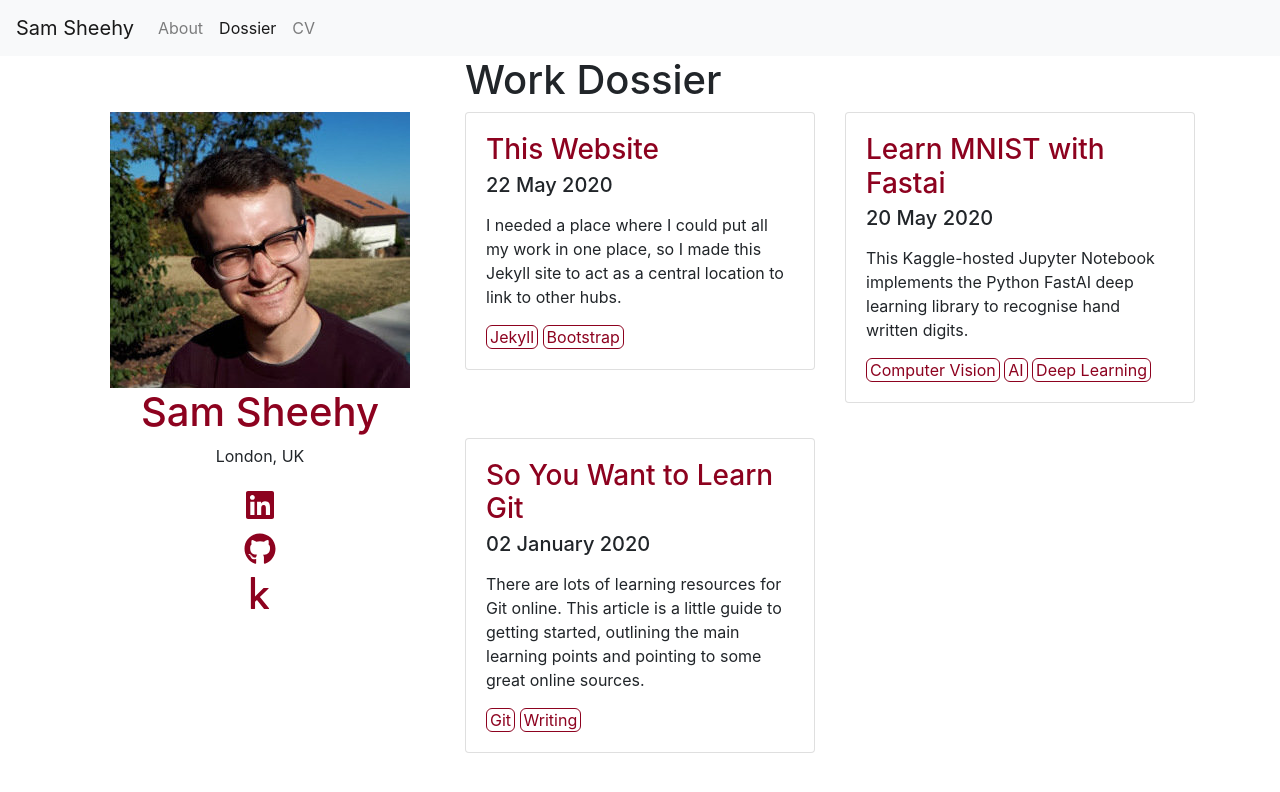
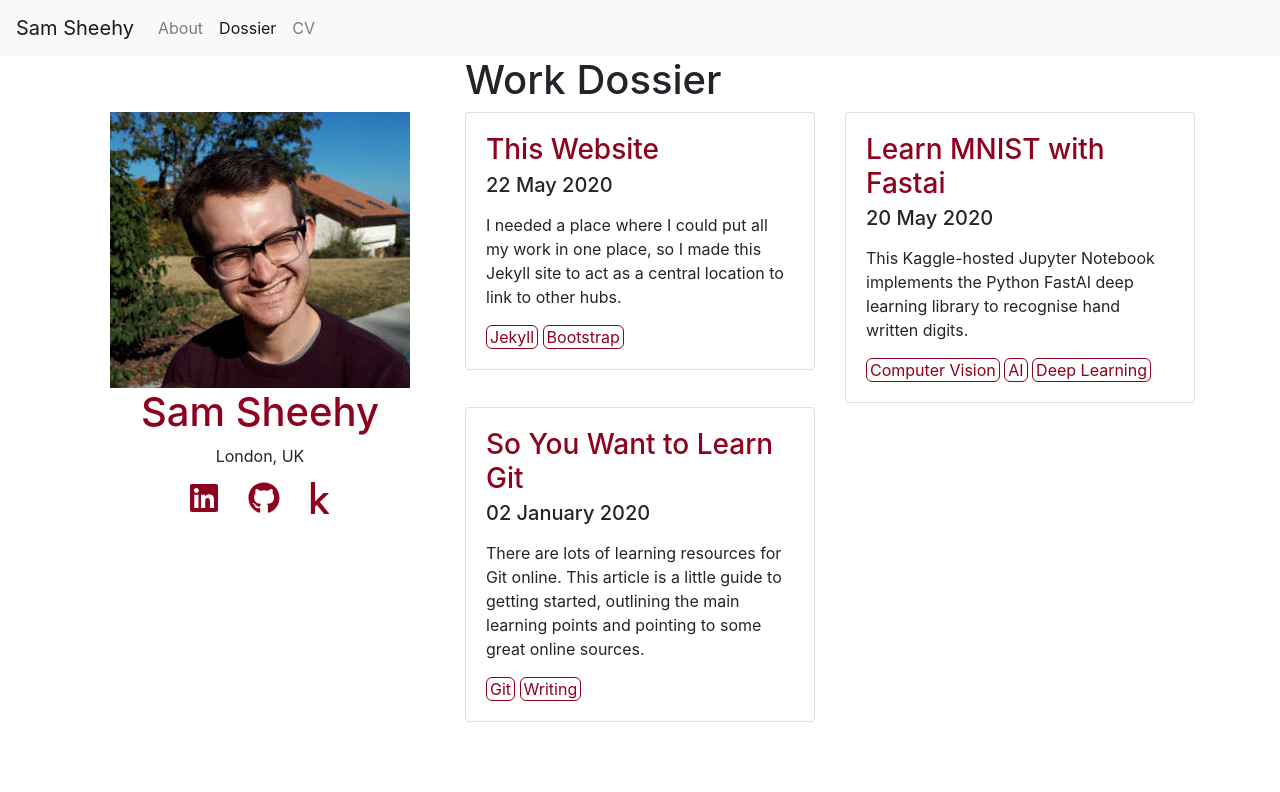
Before and after one commit to sheeshee/sheeshee.github.io, a Jekyll site: the page built from index.html, in a window 1280 px wide. Shown: the top 792 px of the page. Built offline with Jekyll 4.4.1, drawn with Linux system fonts in a browser that asks for light colours; nearby versions of some CDN libraries.

Commit message:
Refactor default layout.

```diff
--- a/_includes/social.html
+++ b/_includes/social.html
@@ -1,14 +1,15 @@
-<div class="d-flex align-items-center flex-column bd-highlight mb-3 flex-grow-0">
+<div class="d-flex flex-xs-row flex-lg-row flex-sm-column
+flex-md-column align-items-center justify-content-center bd-highlight flex-grow-0 fa-2x">
 {% if site.data.me.social.linkedin %}
-<a href='https://linkedin.com/in/{{ site.data.me.social.linkedin }}'><i class="fab fa-linkedin fa-2x social"></i></a>
+<a href='https://linkedin.com/in/{{ site.data.me.social.linkedin }}'><i class="fab fa-linkedin  social"></i></a>
 {% endif %}
 
 {% if site.data.me.social.github %}
-<a href='https://github.com/{{ site.data.me.social.github }}'><i class="fab fa-github fa-2x social"></i></a>
+<a href='https://github.com/{{ site.data.me.social.github }}'><i class="fab fa-github social"></i></a>
 {% endif %}
 
 {% if site.data.me.social.medium %}
-<a href='https://medium.com/{{ site.data.me.social.medium }}'><i class="fab fa-medium fa-2x social"></i></a>
+<a href='https://medium.com/{{ site.data.me.social.medium }}'><i class="fab fa-medium social"></i></a>
 {% endif %}
 
 {% if site.data.me.social.kaggle %}
--- a/_layouts/default.html
+++ b/_layouts/default.html
@@ -1,11 +1,29 @@
-<!doctype html>
-<html>
-  {% include head.html %}
-  <body>
-    {% include scripts.html %}
-    {% include navigation.html %}
-    <div class="container">
-    {{ content }}
+---
+layout: master
+---
+
+<div class="row top-of-page">
+  <div class="col-sm-4"></div>
+  <div class="col-sm-8">
+    <h1>{{ page.heading }}</h1>
+  </div>
+</div>
+
+<div class="row">
+  <div class="col-sm-4 justify-content-center text-center">
+    <img src="assets/me.jpg" class="img-fluid" alt="this is what i look like">
+    <h1 class="text-primary"> {{ site.data.me.name }}</h1>
+    <p class="m-1">{{ site.data.me.location }}</p>
+    <div class="">
+      {% include social.html %}
+  </div>
+  </div>
+
+  <div class="col-sm-8">
+    <div class="row ">
+      <div class="h-scroll">
+        {{ content }}
+      </div>
     </div>
-  </body>
-</html>
+  </div>
+</div>
--- /dev/null
+++ b/_layouts/master.html
@@ -0,0 +1,11 @@
+<!doctype html>
+<html>
+  {% include head.html %}
+  <body>
+    {% include scripts.html %}
+    {% include navigation.html %}
+    <div class="container">
+    {{ content }}
+    </div>
+  </body>
+</html>
--- a/_sass/main.scss
+++ b/_sass/main.scss
@@ -17,13 +17,13 @@
 }
 
 .social {
-    margin: 5px;
+    margin: 10px 15px 10px 15px;
 }
 
 .h-scroll {
     height:75vh; /* %-height of the viewport */
     // width:60vw;
     // position: fixed;
-    overflow-y: scroll;
+    overflow-y: auto;
     // overflow: hidden;
 }
--- a/index.html
+++ b/index.html
@@ -1,34 +1,15 @@
 ---
 layout: default
 title: Sam Sheehy
+heading: Work Dossier
 ---
 
-<div class="row top-of-page">
-  <div class="col-sm-4"></div>
-  <div class="col-sm-8">
-    <h1>Work Dossier</h1>
-  </div>
-</div>
 
-<div class="row">
-<div class="col-sm-4 justify-content-center text-center">
-  <img src="assets/me.jpg" class="img-fluid" alt="this is what i look like">
-  <h1 class="text-primary"> {{ site.data.me.name }}</h1>
-  <p>{{ site.data.me.location }}</p>
-  {% include social.html %}
-</div>
 
-<div class="col-sm-8">
-  <div class="row ">
-    <div class="h-scroll d-flex flex-wrap">
+    <div class="d-flex flex-wrap">
       {% for item in site.cards reversed %}
 
         {% include card.html %}
 
       {% endfor %}
     </div>
-  </div>
-
-
-</div>
-</div>
```
Also changed, not shown: about.html (+6 -9 lines), _includes/kaggle-brands.svg.
